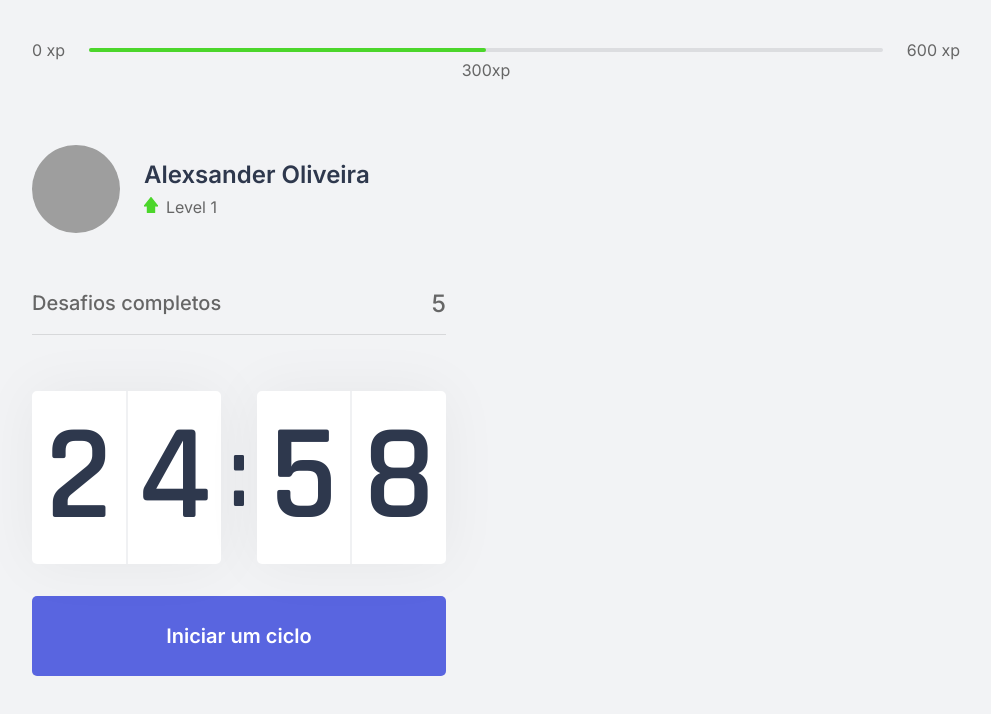
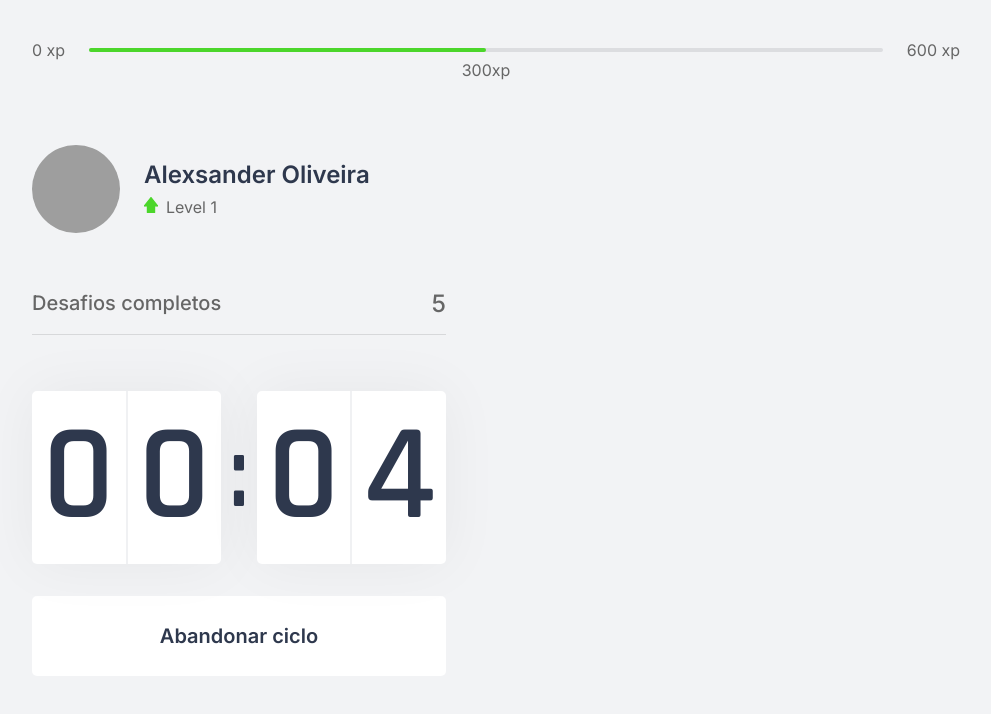
Before and after one commit to Alexz96/move-it, a Next.js app in the folder moveit-next/: page / in a window 1280 px wide. Both pictures are taken after a click on the button "Iniciar um ciclo". Shown: the top 714 px of the page, without its empty margins (144-1135 px from the left). Built offline with nearby package versions, Linux system fonts and the light colour scheme; grey boxes are pictures that could not be loaded.

Commit message:
Finalização Componente Countdown
Finalizado a criação e funcionalidade do botão de Countdown.

```diff
--- a/moveit-next/src/components/Countdown.tsx
+++ b/moveit-next/src/components/Countdown.tsx
@@ -1,9 +1,12 @@
 import { useState, useEffect } from 'react';
 import styles from '../styles/components/Countdown.module.css'
 
+let countdownTimeout: NodeJS.Timeout;
+
 export function Countdown() {
-    const [time, setTime] = useState(25 * 60);
-    const [active, setActive] = useState(false);
+    const [time, setTime] = useState(0.1 * 60);
+    const [isActive, setIsActive] = useState(false);
+    const [hasFinished, setHasFinished] = useState(false);
 
     const minutes = Math.floor(time / 60);
     const seconds = time % 60;
@@ -12,16 +15,25 @@
     const [secondLeft, secondRight] = String(seconds).padStart(2, '0').split('');
 
     function startCountdown() {
-        setActive(true);
+        setIsActive(true);
+    }
+
+    function resetCountdown() {
+        clearTimeout(countdownTimeout);
+        setIsActive(false);
+        setTime(0.1 * 60);
     }
 
     useEffect(() => {
-        if(active && time > 0) {
-            setTimeout(() => {
+        if (isActive && time > 0) {
+            countdownTimeout = setTimeout(() => {
                 setTime(time - 1);
             }, 1000);
+        } else if (isActive && time === 0) {
+            setHasFinished(true);
+            setIsActive(false);
         }
-    }, [active, time]);
+    }, [isActive, time]);
 
     return (
         <div>
@@ -37,6 +49,24 @@
                 </div>
             </div>
 
+            { hasFinished ? (
+                <button
+                    disabled
+                    className={styles.countdownButton}
+                >
+                    Ciclo encerrado
+                </button>
+            ) : (
+                <>
+                    { isActive ? (
+                        <button
+                            type="button"
+                            className={`${styles.countdownButton} ${styles.countdownButtonActive} `}
+                            onClick={resetCountdown}
+                        >
+                            Abandonar ciclo
+                        </button>
+                    ) : (
                         <button
                             type="button"
                             className={styles.countdownButton}
@@ -44,6 +74,10 @@
                         >
                             Iniciar um ciclo
                         </button>
+                    )}
+                </>
+            )}
+
         </div>
     );
 }
--- a/moveit-next/src/styles/components/Countdown.module.css
+++ b/moveit-next/src/styles/components/Countdown.module.css
@@ -59,6 +59,22 @@
     transition: background-color 0.2s;
 }
 
-.countdownButton:hover {
+.countdownButton:not(:disabled):hover {
     background: var(--blue-dark);
 }
+
+.countdownButtonActive {
+    background: var(--white);
+    color: var(--title);
+}
+
+.countdownButtonActive:not(:disabled):hover {
+    background: var(--red);
+    color: var(--white);
+}
+
+.countdownButton:disabled {
+    background: var(--white);
+    color: var(--text);
+    cursor: not-allowed;
+}
```
Lines whose indentation alone changed are shown as unchanged.
